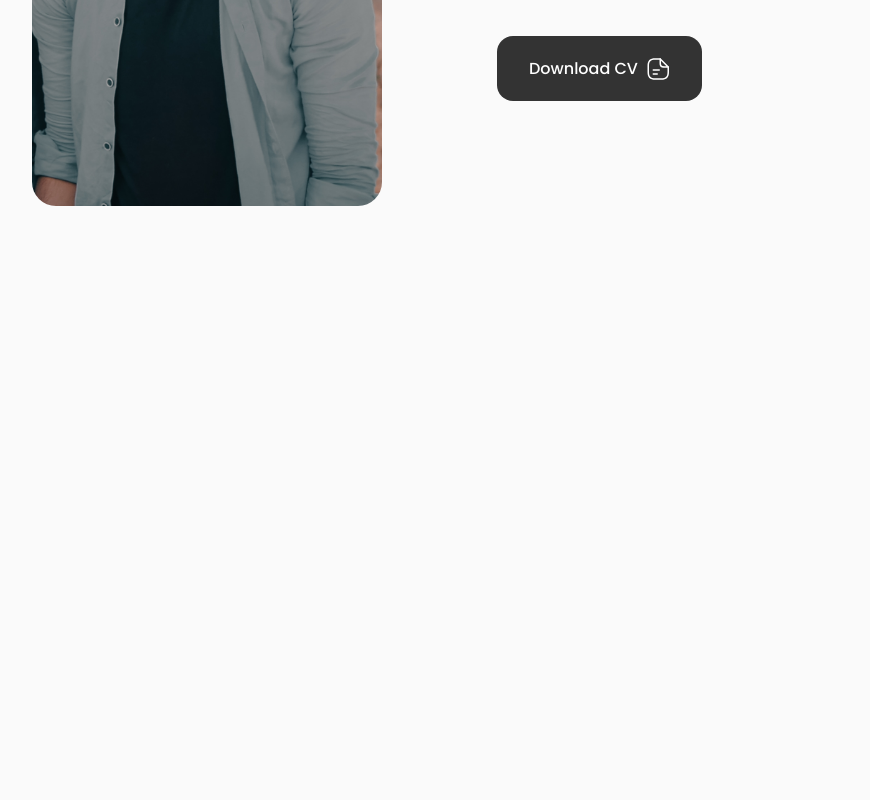
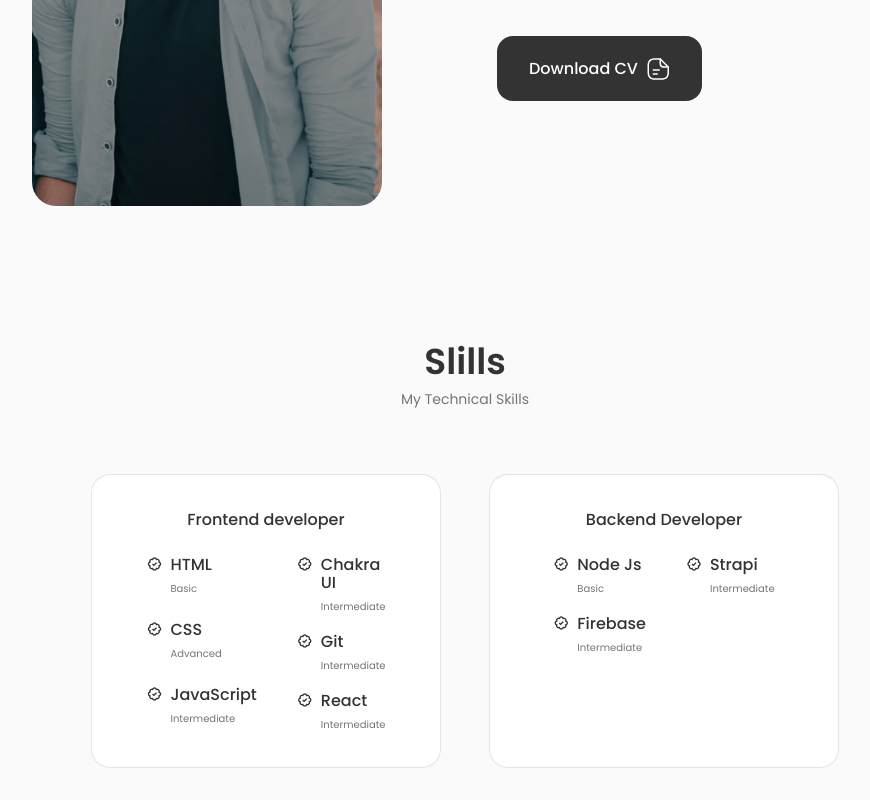
Before and after one commit to jitendraKhadoliya/personal-portfolio, a React (Create React App) app: page / in a window 1280 px wide. Shown: the part 1271-2071 px from the top of the page, without its empty margins (175-1045 px from the left). Before the commit the page ends 1509 px from the top, so only its background shows below. Built offline with nearby package versions, Linux system fonts and the light colour scheme.

Commit message:
completed about section plus skills section

```diff
--- a/src/App.js
+++ b/src/App.js
@@ -2,6 +2,7 @@
 import About from './component/about/About';
 import Header from './component/header/Header';
 import Home from './component/home/Home.jsx';
+import Skills from './component/skills/Skills';
 
 
 function App() {
@@ -11,6 +12,7 @@
       <main className='main'>
         <Home />
         <About />
+        <Skills />
       </main>
     </>
   );
--- a/src/component/about/About.jsx
+++ b/src/component/about/About.jsx
@@ -17,7 +17,7 @@
             </p>
             <a download="" href={cv} className="button button--flex">Download CV
             <svg
-                class="button__icon"
+                className="button__icon"
                 xmlns="http://www.w3.org/2000/svg"
                 width="24"
                 height="24"
--- a/src/component/about/Info.jsx
+++ b/src/component/about/Info.jsx
@@ -7,19 +7,19 @@
         <div className="about__box">
             <i className='bx bx-award about__icon'></i>
             <h3 className="about__title">Exprience</h3>
-            <spam className="about__subtitle">2 Years Working</spam>
+            <span className="about__subtitle">2 Years Working</span>
         </div>
 
         <div className="about__box">
             <i className='bx bx-briefcase-alt about__icon' ></i>
             <h3 className="about__title">Completed</h3>
-            <spam className="about__subtitle">10 + Projects</spam>
+            <span className="about__subtitle">10 + Projects</span>
         </div>
 
         <div className="about__box">
             <i className='bx bx-support about__icon' ></i>
             <h3 className="about__title">Support</h3>
-            <spam className="about__subtitle">Online 24/7</spam>
+            <span className="about__subtitle">Online 24/7</span>
         </div>
 
     </div>
--- a/src/component/about/about.css
+++ b/src/component/about/about.css
@@ -41,21 +41,45 @@
     margin-bottom: var(--mb-2);
 }
 
-/* 1:10:14; */
 
 /*=============== BREAKPOINTS ===============*/
 /* For large devices */
 @media screen and (max-width: 992px) {
+    .about__container{
+        grid-template-columns: 1fr;
+        row-gap: 2.5rem;
+    }
+    .about__img{
+        width: 220px;
+    }
+    .about__box{
+        padding: 0.75rem 0.5rem;
+    }
+    .about__data{
+        text-align: center;
+    }
+    .about__info{
+        justify-content: center;
+    }
+    .about__description{
+        padding: 0 5rem;
+        margin-bottom: 2rem;
+    }
   }
 
   /* For medium devices */
-  @media screen and (max-width: 768px) {
-  }
-
   @media screen and (max-width: 576px) {
+    .about__info{
+        grid-template-columns: repeat(3,1fr);
+    }
+    .about__description{
+        padding: 0;
+    }
   }
 
   /* For small devices */
   @media screen and (max-width: 350px) {
-
+    .about__info{
+        grid-template-columns: repeat(2,1fr);
+    }
   }
--- a/src/component/home/Social.jsx
+++ b/src/component/home/Social.jsx
@@ -12,7 +12,7 @@
       </a>
 
       <a href="https://github.com/jitendraKhadoliya" className="home__social-icon" target={"_blank"} rel="noreferrer">
-        <i className="uil uil-github-alt"></i>
+        <i className="uil uil-github-alt"  ></i>
 
       </a>
 
--- /dev/null
+++ b/src/component/skills/BackEnd.jsx
@@ -0,0 +1,48 @@
+import React from 'react'
+
+const BackEnd = () => {
+    return (
+        <div className="skills__content">
+            <h3 className="skills__title">Backend Developer</h3>
+
+            <div className="skills__box">
+                <div className="skills__group">
+
+                    <div className="skills__data">
+                    <i className='bx bx-badge-check'></i>
+                        <div>
+                            <h3 className="skills__name">Node Js</h3>
+                            <span className="skills__level">Basic</span>
+                        </div>
+                    </div>
+
+                    <div className="skills__data">
+                    <i className='bx bx-badge-check'></i>
+                        <div>
+                            <h3 className="skills__name">Firebase</h3>
+                            <span className="skills__level">Intermediate</span>
+                        </div>
+                    </div>
+
+                </div>
+
+                       {/* second line started */}
+
+                <div className="skills__group">
+
+                    <div className="skills__data">
+                    <i class='bx bx-badge-check'></i>
+                        <div>
+                            <h3 className="skills__name">Strapi</h3>
+                            <span className="skills__level">Intermediate</span>
+                        </div>
+                    </div>
+
+                </div>
+
+            </div>
+        </div>
+      )
+}
+
+export default BackEnd
--- /dev/null
+++ b/src/component/skills/FrontEnd.jsx
@@ -0,0 +1,70 @@
+import React from 'react'
+
+const FrontEnd = () => {
+  return (
+    <div className="skills__content">
+        <h3 className="skills__title">Frontend developer</h3>
+
+        <div className="skills__box">
+            <div className="skills__group">
+
+                <div className="skills__data">
+                <i className='bx bx-badge-check'></i>
+                    <div>
+                        <h3 className="skills__name">HTML</h3>
+                        <span className="skills__level">Basic</span>
+                    </div>
+                </div>
+
+                <div className="skills__data">
+                <i className='bx bx-badge-check'></i>
+                    <div>
+                        <h3 className="skills__name">CSS</h3>
+                        <span className="skills__level">Advanced</span>
+                    </div>
+                </div>
+
+                <div className="skills__data">
+                <i className='bx bx-badge-check'></i>
+                    <div>
+                        <h3 className="skills__name">JavaScript</h3>
+                        <span className="skills__level">Intermediate</span>
+                    </div>
+                </div>
+
+
+            </div>
+            <div className="skills__group">
+
+                <div className="skills__data">
+                <i className='bx bx-badge-check'></i>
+                    <div>
+                        <h3 className="skills__name">Chakra UI</h3>
+                        <span className="skills__level">Intermediate</span>
+                    </div>
+                </div>
+
+                <div className="skills__data">
+                <i className='bx bx-badge-check'></i>
+                    <div>
+                        <h3 className="skills__name">Git</h3>
+                        <span className="skills__level">Intermediate</span>
+                    </div>
+                </div>
+
+                <div className="skills__data">
+                <i className='bx bx-badge-check'></i>
+                    <div>
+                        <h3 className="skills__name">React</h3>
+                        <span className="skills__level">Intermediate</span>
+                    </div>
+                </div>
+
+
+            </div>
+        </div>
+    </div>
+  )
+}
+
+export default FrontEnd;
--- /dev/null
+++ b/src/component/skills/Skills.jsx
@@ -0,0 +1,21 @@
+import React from 'react'
+import FrontEnd from './FrontEnd';
+import BackEnd from './BackEnd';
+import './skills.css';
+
+const Skills = () => {
+  return (
+    <section className="skills section" id="skills">
+        <h2 className="section__title">Slills</h2>
+        <span className="section__subtitle">My Technical Skills</span>
+
+        <div className="skills__container container grid">
+            <FrontEnd />
+            <BackEnd />
+        </div>
+
+    </section>
+  )
+}
+
+export default Skills
--- /dev/null
+++ b/src/component/skills/skills.css
@@ -0,0 +1,85 @@
+.skills__container{
+    grid-template-columns: repeat(2,350px);
+    column-gap: 3rem;
+    justify-content: center;
+}
+
+.skills__content{
+    background-color: var(--container-color);
+    border: 1px solid rgba(0, 0, 0, 0.1);
+    padding: 2rem 4rem;
+    border-radius: 1.2rem;
+}
+
+.skills__title{
+    font-size: var(--normal-font-size);
+    font-weight: var(--font-medium);
+    text-align: center;
+    margin-bottom: var(--mb-1-5);
+}
+
+.skills__box{
+    display: flex;
+    justify-content: center;
+    column-gap: 2.5rem;
+}
+
+.skills__group{
+    display: grid;
+    align-items: flex-start;
+    row-gap: 1rem;
+}
+
+.skills__data{
+    display: flex;
+    column-gap: 0.5rem;
+}
+
+.skills .bx-badge-check{
+    font-size: 1rem;
+    color: var(--title-color);
+}
+
+.skills__name{
+    font-size: var(--normal-font-size);
+    font-weight: var(--font-medium);
+    line-height: 18px;
+}
+
+.skills__level{
+    font-size: var(--tiny-font-size);
+}
+
+
+/*=============== BREAKPOINTS ===============*/
+/* For large devices */
+@media screen and (max-width: 992px) {
+    .skills__container{
+        grid-template-columns:max-content;
+        row-gap: 2rem;
+    }
+  }
+
+  /* For medium devices */
+  @media screen and (max-width: 768px) {
+
+  }
+
+  @media screen and (max-width: 576px) {
+    .skills__container{
+        grid-template-columns: 1fr;
+    }
+    .skills__content{
+        padding: 1.5rem;
+    }
+  }
+
+  /* For small devices */
+  @media screen and (max-width: 350px) {
+    .skills__box{
+        column-gap: 1.25rem;
+    }
+    .skills__name{
+        font-size: var(--small-font-size);
+    }
+  }
```
